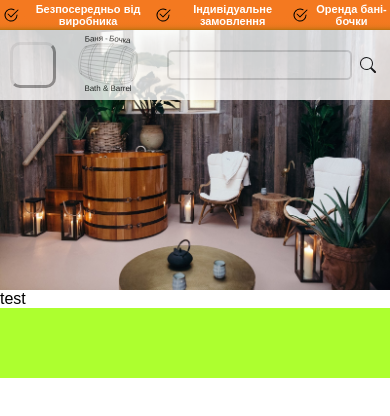
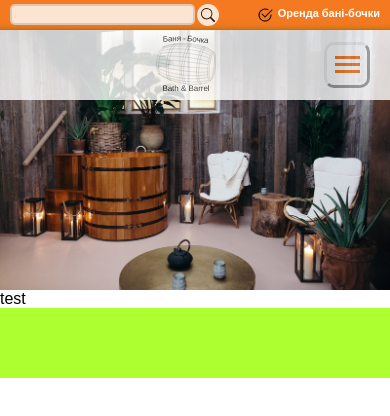
Before and after one commit to leonv25/b-and-b, a website built with webpack: page src/index.html in a window 390 px wide. Built offline with nearby package versions, Linux system fonts and the light colour scheme; files whose address does not match are found by name.

Commit message:
commit header_media

```diff
--- a/src/index.html
+++ b/src/index.html
@@ -12,11 +12,11 @@
 
     <div class="info">
         <div class="info__wrapper">
-            <div class="info__wrapper-info">
+            <div class="info__wrapper-info info__wrapper-info_media-575">
                 <img src="icons/check2-circle.svg" alt="check">
                 <div class="info__info-text">Безпосередньо від виробника</div>
             </div>
-            <div class="info__wrapper-info">
+            <div class="info__wrapper-info info__wrapper-info_media-575">
                 <img src="icons/check2-circle.svg" alt="check">
                 <div class="info__info-text">Індивідуальне замовлення</div>
             </div>
@@ -40,14 +40,16 @@
             </a>
             <div class="header__wrapper-nav">
                 <nav>
-                    <ul class="header__menu" id="menu">
+                    <ul class="header__menu header__menu_mini">
                         <li><a href="#">Головна</a></li>
                         <li><a href="#">Каталог</a></li>
                         <li><a href="#">Про нас</a></li>
                         <li><a href="#">Контакти</a></li>
                     </ul>
-                    <div class="header__humburger" id="humburger">
-                        <div class="a"></div>
+                    <div class="header__humburger header__humburger_mini header__humburger_close">
+                        <span></span>
+                        <span></span>
+                        <span></span>
                     </div>
                 </nav>
             </div>
--- a/src/sass/media/_header_m.scss
+++ b/src/sass/media/_header_m.scss
@@ -16,34 +16,127 @@
 
 @media (max-width: 767px) {
     .header {
-        #menu {
-            display: none;
-        }
         &__logo {
-            margin-left: 20%;
+            margin-left: 55%;
         }
         &__wrapper-nav {
             position: relative;
+            width: 100%;
         }
 
+        &__menu_mini {
+            display: none;
+            flex-direction: column;
+            position: absolute;
+            right: 0;
+            margin: 0;
+            height: 400%;
+            width: 130%;
+            background-color: rgba(255,255,255,0.8);
+            &:first-child {
+                padding-top: 1px;
             }
-    #humburger {
-        display: inline;
+        }
+
+
+        &__humburger_mini {
+            display: flex;
+            justify-content: center;
+            align-items: center;
+            flex-direction: column;
             position: absolute;
-        left: -8em;
+            right: 0;
+            margin-right: 20px;
             top: 11.5px;
             width: 40px;
             height: 40px;
             border-style: outset;
             border-radius: 10px;
-        z-index: 15;
+            z-index: 1;
+            &:hover {
+                border-color: $main-color;
+                cursor: pointer;
+                border-radius: 50%;
+                border-left: none;
+                border-right: none;
+                width: 45px;
+                height: 45px;
+            }
+            &:active {
+                box-shadow: (0 0 10px $main-color);
+            }
+            span {
+                display: block;
+                height: 3px;
+                width: 25px;
+                background: $main-color;
+                margin-bottom: 2px;
+                margin-top: 2px;
+            }
+        }
+        &__humburger_close {
+            span {
+                display: block;
+                height: 3px;
+                width: 25px;
+                background: $main-color;
+                margin-bottom: 2px;
+                margin-top: 2px;
+            }
         }
 
 
+        &__search {
+            position: absolute;
+            top: 20px;
+            left: 10px;
+        }
+    }
 }
 
 @media (max-width: 575px) {
+    .info {
+        &__wrapper {
+            justify-content: flex-end;
+        }
+        &__wrapper-info {
+            margin-right: 10px;
+        }
+        &__wrapper-info_media-575 {
+            display: none;
+        }
+    }
+    .header {
+        &__logo {
+            margin-left: 40%;
+        }
+        &__search {
+            position: absolute;
+            margin-right: 10px;
+            top: -26px;
+        }
+        &__button {
+            height: 22px;
+            width: 22px;
+            img{
+                height: 70%;
+            }
+        }
+        &__input {
+            height: 80%;
+        }
+    }
+}
 
-
-
+@media (max-width: 360px) {
+    .info {
+        &__wrapper-info {
+            display: none;
         }
+    }
+    .header {
+        &__logo {
+            margin-left: 25%;
+        }
+    }
+}
```
Also changed, not shown: src/css/style.min.css. Lines whose indentation alone changed are shown as unchanged.
